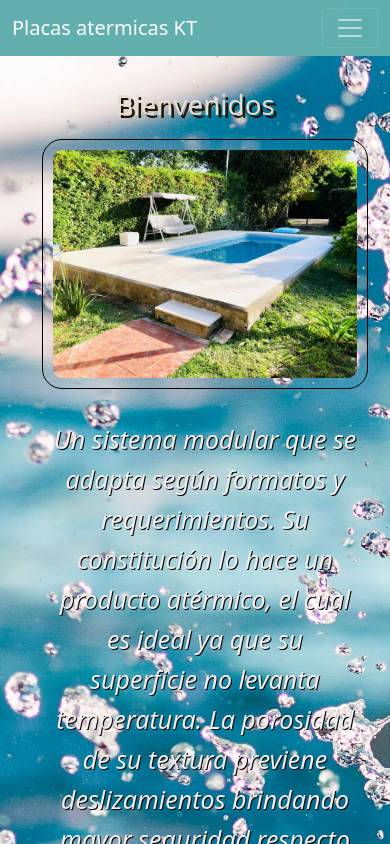
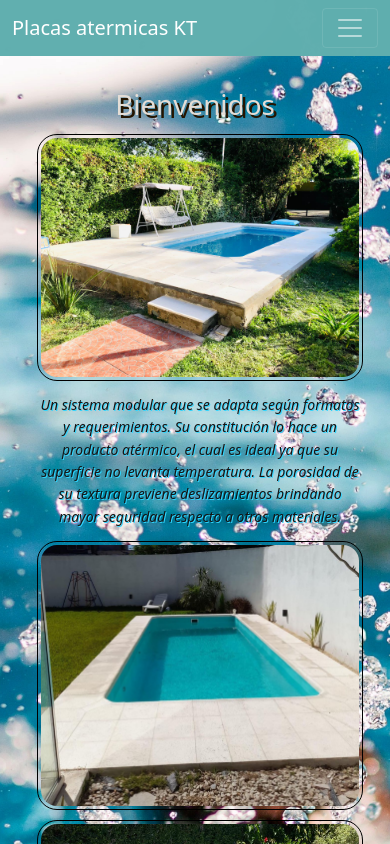
Before and after one commit to Pinkei/MyProyectReact, a React (Create React App) app: page / in a window 390 px wide. Shown: the top 844 px of the page. Built offline with nearby package versions, Linux system fonts and the light colour scheme.

Commit message:
cambios en el home listos

```diff
--- a/src/componentes/home/home.css
+++ b/src/componentes/home/home.css
@@ -27,8 +27,8 @@ body{
     font-size: 25px;
     line-height: 1.6;
     padding: 40px;
-    color: rgb(241, 237, 237);
-    text-shadow: 1px 1px rgb(5, 5, 5);
+    color: rgb(20, 20, 20);
+    text-shadow: 1px 1px rgb(48, 212, 253);
     width: 100%;
     height: 50%;
     padding: 10px;
@@ -37,20 +37,36 @@ body{
 
 
 /* celulares */
-@media(max-widht:350px) {
-    .contenedorHome{
-        padding: 25%;
-        width: 80%;
+@media(max-width:480px) {
+    .contenedorbb{
+        font-size: 14px;
+        padding: 3px;
+        margin: 5px;
     }
     .piletasillon{
-        height: 50%;
-        margin: 10px;
-        padding: 10px;
-        width: 100%;
+        padding: 3px;
+        margin: 5px;
     }
 }
 
 /* Tabletas */
-@media(max-widht:600px){
+@media(min-width:480px) and (max-width:767px){
+    .contenedorbb{
+        font-size: 18px;
+    }
+    .piletasillon{
+        padding: 4px;
+        margin: 6px;
+        }
+}
 
+/* tabletas de diez pulgadas */
+@media(min-width:768px) and (max-width:1024px){
+    .contenedorbb{
+        font-size: 23px;
+    }
+    .piletasillon{
+        padding: 4px;
+        margin: 6px;
+    }
 }
--- a/src/componentes/nosotros/carrusel.css
+++ b/src/componentes/nosotros/carrusel.css
@@ -24,7 +24,7 @@ color: black;
     color: aqua;
 
 }
-
+/* celulares */
 @media(max-width:480px){
     .contenedorTextoWe{
         font-size: 10px;
@@ -39,6 +39,7 @@ color: black;
         margin: 10px;
     }
 }
+
 @media(min-width:480px){
     .contenedorTextoWe{
         font-size: 12px;
```
